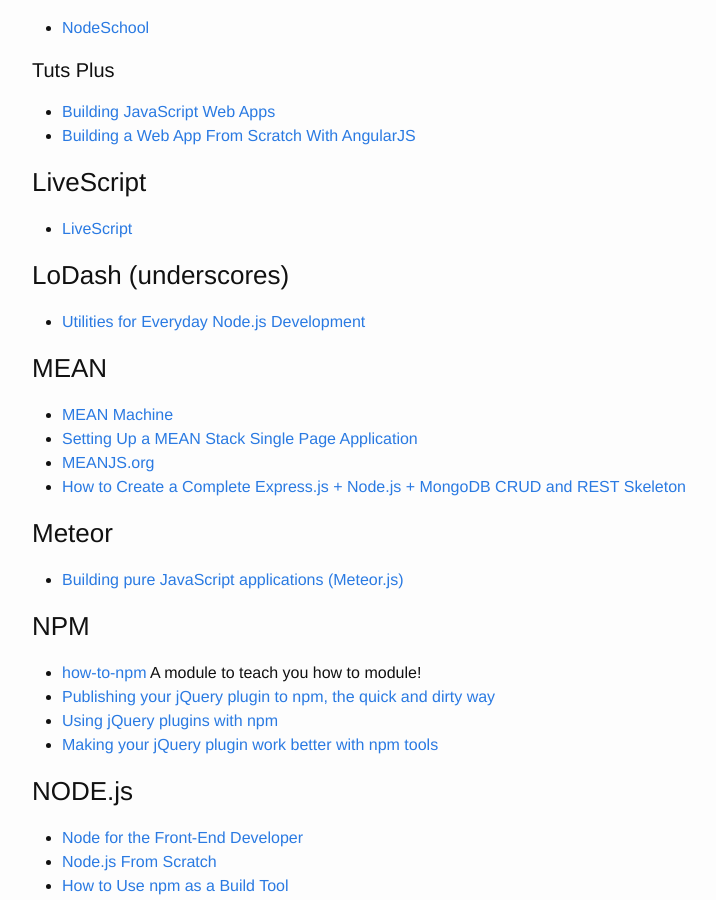
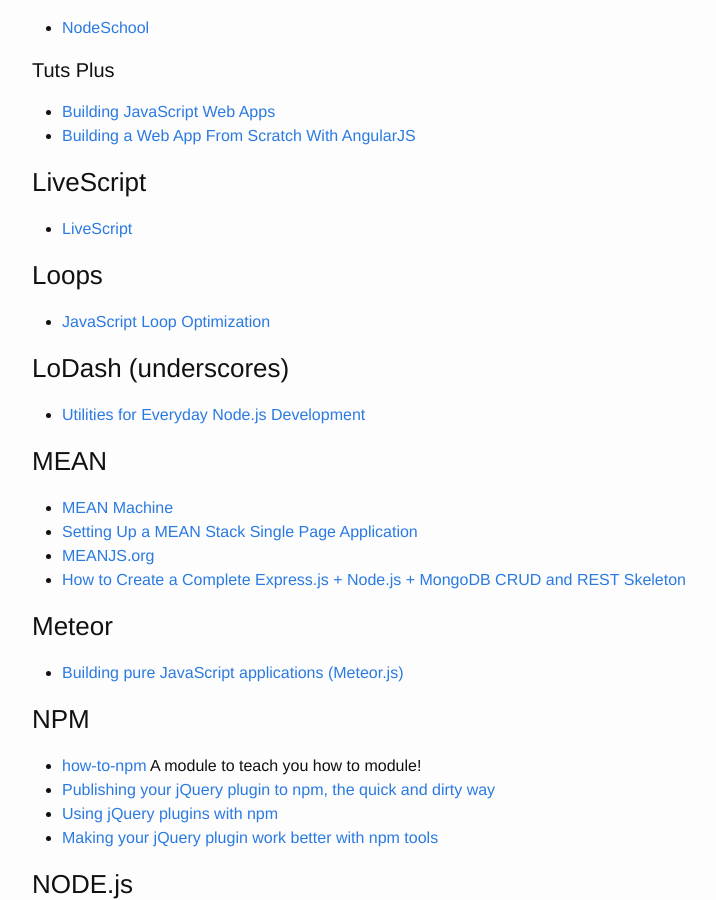
Before and after one commit to brownerd/brownerd.github.io, a Jekyll site: the page built from _posts/2015-01-01-reading-list-2015.md, in a window 1280 px wide and 900 px high, scrolled down 16105 px. Shown: the whole window, without its empty margins (238-954 px from the left). Built offline with Jekyll 4.4.1, drawn with Linux system fonts in a browser that asks for light colours; emoji names are drawn with the system emoji font.

Commit message:
add Loop performance

```diff
--- a/_posts/2015-01-01-reading-list-2015.md
+++ b/_posts/2015-01-01-reading-list-2015.md
@@ -896,8 +896,22 @@ A SIMPLE WEBSITE IN NODE.JS WITH EXPRESS, JADE AND STYLUS](http://www.clock.co.u
 
 
 
+
+### Loops
+- [JavaScript Loop Optimization](https://code.tutsplus.com/tutorials/javascript-loop-optimization--cms-23997)
+
+
+
+
+
+
 ### LoDash (underscores)
 - [Utilities for Everyday Node.js Development](https://www.airpair.com/node.js/posts/utilities-for-everyday-node-development)
+
+
+
+
+
 
 
 ### MEAN
```
